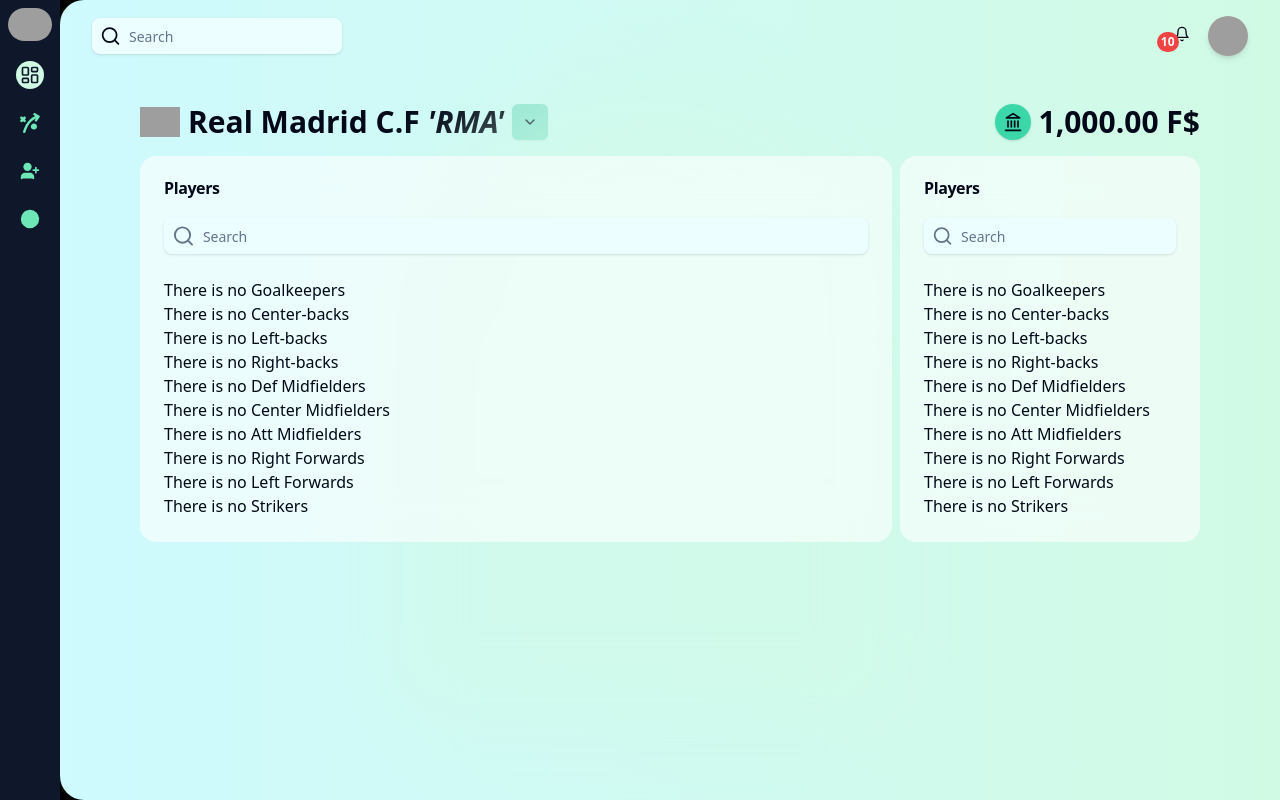
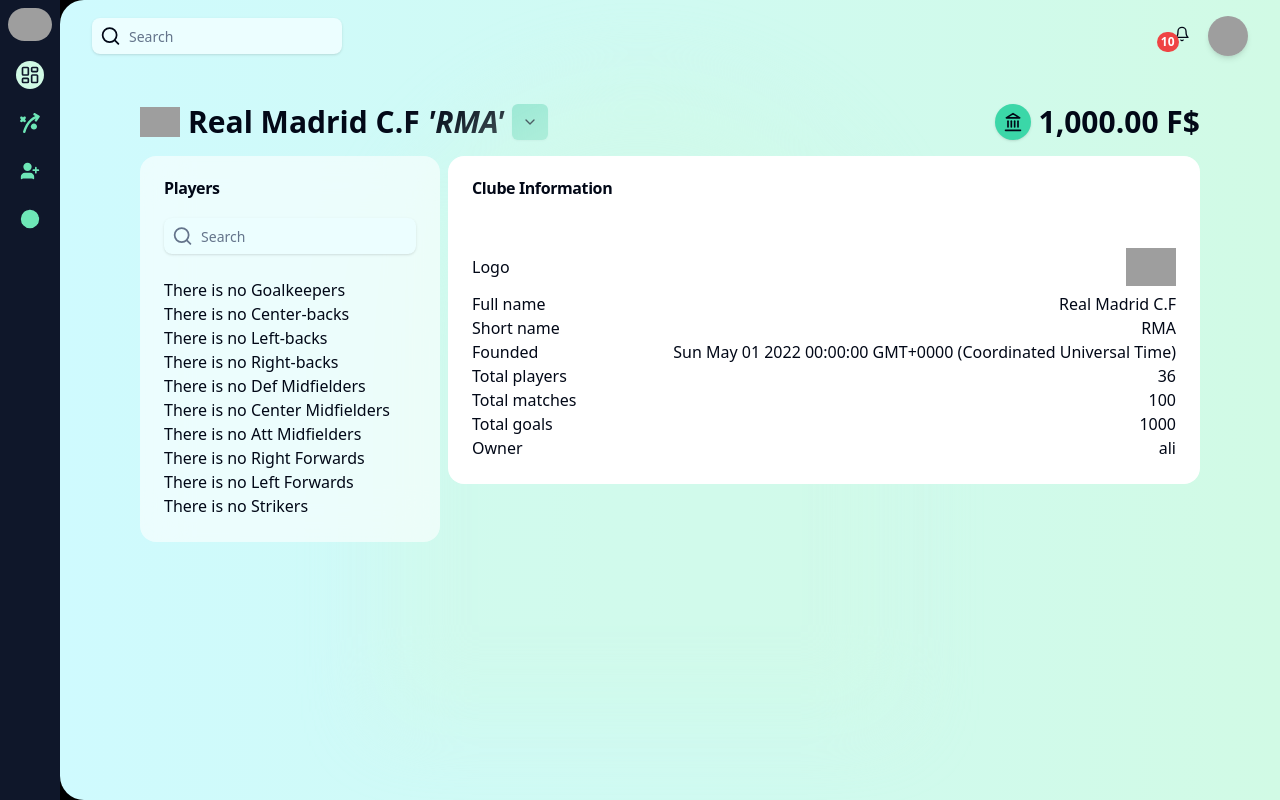
Before and after one commit to Ali-404/Football-Teams-Management, a React (Vite) app: page / in a window 1280 px wide. Built offline with nearby package versions, Linux system fonts and the light colour scheme; grey boxes are pictures that could not be loaded.

Commit message:
"Added CapitalizeString function to format.ts and ClubInformationContainer component to Dashboard.tsx"

```diff
--- /dev/null
+++ b/src/components/data/ClubInformationContainer.tsx
@@ -0,0 +1,72 @@
+import { FC } from 'react'
+import { Card, CardContent, CardDescription, CardHeader, CardTitle } from '../ui/card'
+import { ScrollArea } from '../ui/scroll-area'
+import { CapitalizeString } from '@/functions/format'
+
+type ClubeDataType =  {
+    logo: string,
+    full_name: string,
+    short_name: string,
+    founded: Date,
+    total_players:number,
+    total_matches: number,
+    total_goals: number,
+    owner: string
+
+}
+
+const ClubeData:ClubeDataType = {
+    logo: "https://logodownload.org/wp-content/uploads/2016/03/real-madrid-logo-0.png",
+    full_name: "Real Madrid C.F",
+    short_name: "RMA",
+    founded: new Date("2022-05-01"),
+    total_players: 36,
+    total_matches: 100,
+    total_goals: 1000,
+    owner: "ali",
+
+}
+
+
+const ClubInformationContainer:FC<{className?: string}> = ({className}) => {
+  return (
+    <ScrollArea className={'max-h-[50vh] min-w-[300px] rounded-xl overflow-hidden ' +  className}>
+
+    <Card className={' backdrop-blur-xl rounded-2xl shadow-none border-none ' } >
+        <CardHeader className='gap-4'>
+            <CardTitle>Clube Information</CardTitle>
+            <CardDescription>
+            </CardDescription>
+        </CardHeader>
+        <CardContent>
+
+            {/* players listing */}
+
+            {(Object.keys(ClubeData) as (keyof ClubeDataType)[]).map((key, i) => (
+                <div key={i} className='flex items-center justify-between'>
+                    <h1>{CapitalizeString(key)} </h1>
+
+                    {/* check if key is the logo to load the logo as image */}
+                    {key == 'logo' ? (
+                        // load logo as img
+                        <img src={ClubeData[key]} className='w-[50px] h-[50px] object-contain' loading='lazy' />
+                    ) : (
+                        <h3>{ClubeData[key].toString()}</h3>
+                    )  }
+                </div>
+            ))}
+
+
+
+
+        </CardContent>
+        {/* <CardFooter>
+            <p>test</p>
+        </CardFooter> */}
+    </Card>
+    </ScrollArea>
+  )
+}
+
+
+export default ClubInformationContainer
--- a/src/functions/format.ts
+++ b/src/functions/format.ts
@@ -4,3 +4,14 @@
         maximumFractionDigits: 2,
     }) + " F$"
 }
+
+export function CapitalizeString(input: string): string {
+    return input
+        .split('_') // split  by _
+        .map((word, index) =>
+            index === 0
+                ? word.charAt(0).toUpperCase() + word.slice(1).toLowerCase()
+                : word.toLowerCase()
+        )
+        .join(' ');
+}
--- a/src/pages/Main/Dashboard.tsx
+++ b/src/pages/Main/Dashboard.tsx
@@ -1,6 +1,7 @@
 import NavBar from '@/components/app/NavBar'
 import SearchBar from '@/components/app/SearchBar'
 import TeamSelector from '@/components/app/TeamSelector'
+import ClubInformationContainer from '@/components/data/ClubInformationContainer'
 import PlayersContainer from '@/components/data/PlayersContainer'
 import { FormatMoney } from '@/functions/format'
 import { Landmark } from 'lucide-react'
@@ -40,8 +41,8 @@
 
       {/* cards */}
       <section className='flex gap-2 flex-wrap md:flex-nowrap'>
-        <PlayersContainer className='flex-1' />
         <PlayersContainer  />
+        <ClubInformationContainer className='flex-1' />
       </section>
 
     </div>
```
